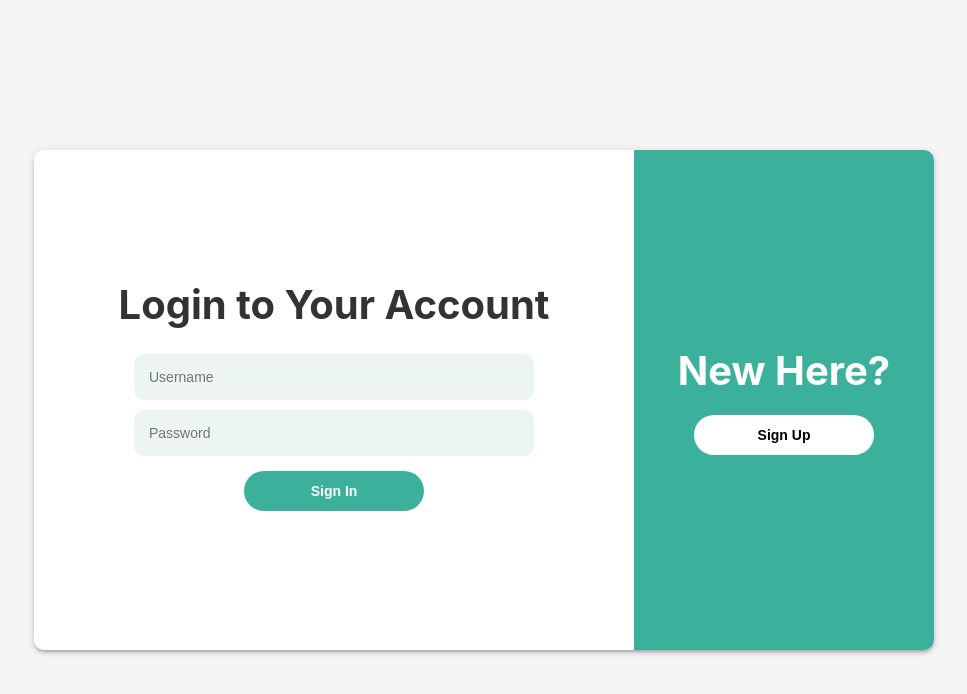
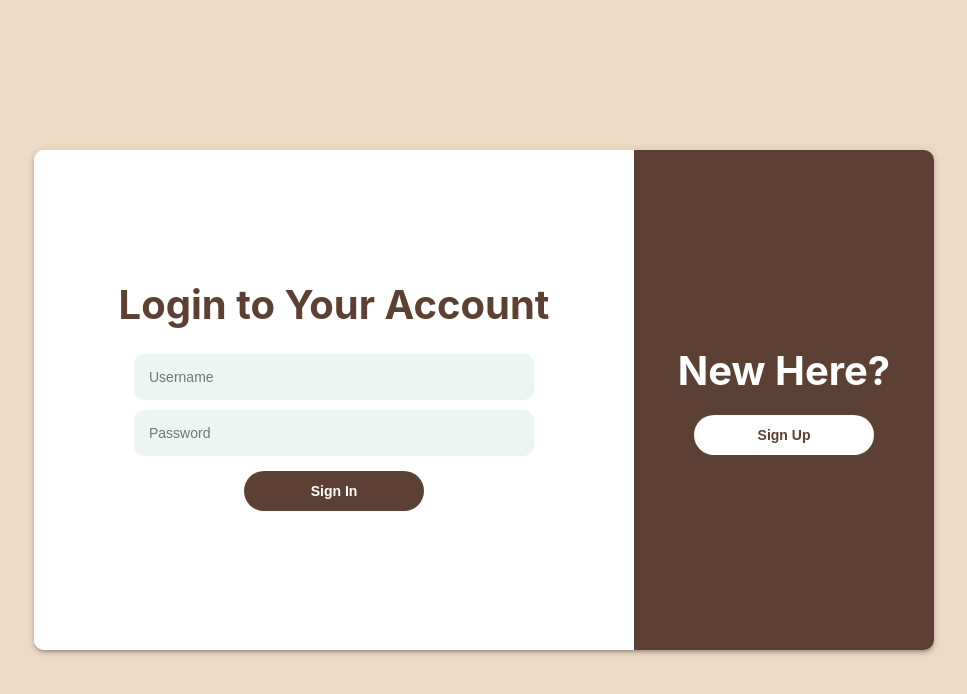
Before and after one commit to doanneda/scrap, a React (Create React App) app in the folder scrap-app/: page /login in a window 1280 px wide. Shown: the top 694 px of the page, without its empty margins (156-1123 px from the left). Built offline with nearby package versions, Linux system fonts and the light colour scheme.

Commit message:
styling for login

```diff
--- a/scrap-app/src/Feed.js
+++ b/scrap-app/src/Feed.js
@@ -154,7 +154,6 @@ export default function Feed() {
           flexDirection: 'column',
           alignItems: 'center', // Center scrapbook pages horizontally
           justifyContent: 'center', // Center scrapbook pages vertically
-          overflowY: 'scroll',
         }}
       >
         {filteredData.map((page, index) => (
--- a/scrap-app/src/components/Login/styles.module.css
+++ b/scrap-app/src/components/Login/styles.module.css
@@ -1,7 +1,7 @@
 .login_container {
 	width: 100%;
 	min-height: 100vh;
-	background-color: #f5f5f5;
+	background-color: #eed9c4;
 	display: flex;
 	align-items: center;
 	justify-content: center;
@@ -12,6 +12,7 @@
 	height: 500px;
 	display: flex;
 	border-radius: 10px;
+	background-color: white;
 	box-shadow: 0px 3px 3px -2px rgb(0 0 0 / 20%),
 	  0px 3px 4px 0px rgb(0 0 0 / 14%), 0px 1px 8px 0px rgb(0 0 0 / 12%);
   }
@@ -36,6 +37,7 @@
   .form_container h1 {
 	font-size: 40px;
 	margin-top: 0;
+	color: #5c4033;
   }
 
   .input {
@@ -66,7 +68,7 @@
 	flex-direction: column;
 	align-items: center;
 	justify-content: center;
-	background-color: #3bb19b;
+	background-color: #5c4033;
 	border-top-right-radius: 10px;
 	border-bottom-right-radius: 10px;
   }
@@ -89,10 +91,24 @@
 	font-weight: bold;
 	font-size: 14px;
 	cursor: pointer;
+	transition: background-color 0.3s ease;
   }
 
   .green_btn {
-	background-color: #3bb19b;
+	background-color: #5c4033; /* Matching button color with Navbar */
 	color: white;
 	margin: 10px;
   }
+
+  .green_btn:hover {
+	background-color: #8d5f4a; /* Button hover color */
+  }
+
+  .white_btn {
+	background-color: #fff;
+	color: #5c4033;
+  }
+
+  .white_btn:hover {
+	background-color: #e0e0e0; /* White button hover effect */
+  }
--- a/scrap-app/src/components/Navbar/navbar.css
+++ b/scrap-app/src/components/Navbar/navbar.css
@@ -3,12 +3,8 @@
     display: flex;
     justify-content: space-between;
     padding: 10px 20px;
-    background-color: #282c34;
+    background-color: #eed9c4;
     color: #fff;
-}
-
-.navbar .logo {
-  font-size: 24px;
 }
 
 .navbar .links {
@@ -21,19 +17,20 @@
   background-color: #5C4033;
   color: white;
   border: none;
-  border-radius: 5px;
+  border-radius: 10px;
   cursor: pointer;
   text-decoration: none; /* For Link components */
 }
 
 .navbar .button:hover {
   background-color: #8d5f4a; /* Change on hover for better UX */
+  transition: background-color 0.3s ease;
 }
 
 .nav-link {
-  color: white;
+  color: #5C4033;
   text-decoration: none;
-  margin-bottom: 10px;
   border-radius: 10px;
-  font-size: 1.5rem;
+  font-size: 2rem;
+  font-weight: 1000;
 }
```
Lines whose indentation alone changed are shown as unchanged.
